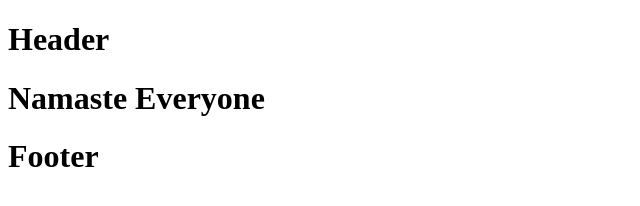
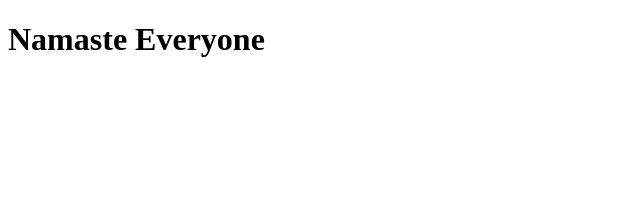
Before and after one commit to pratikishere/NamasteReact, a plain HTML site: page index.html in a window 1280 px wide. Shown: the whole page, without its empty margins (0-640 px from the left). Drawn offline with nearby package versions, Linux system fonts and the light colour scheme.

Commit message:
If react root fails it displays message of root tag

```diff
--- a/index.html
+++ b/index.html
@@ -7,9 +7,7 @@
     <meta name="viewport" content="width=device-width, initial-scale=1" />
   </head>
   <body>
-    <div><h1>Header</h1></div>
-    <div id="root"></div>
-    <div><h1>Footer</h1></div>
+    <div id="root">Not rendered</div>
     <script
       crossorigin
       src="https://unpkg.com/react@18/umd/react.development.js"
```
